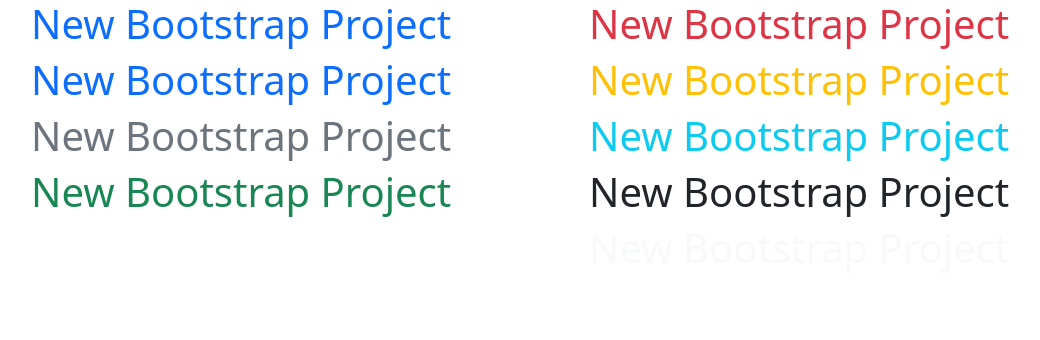
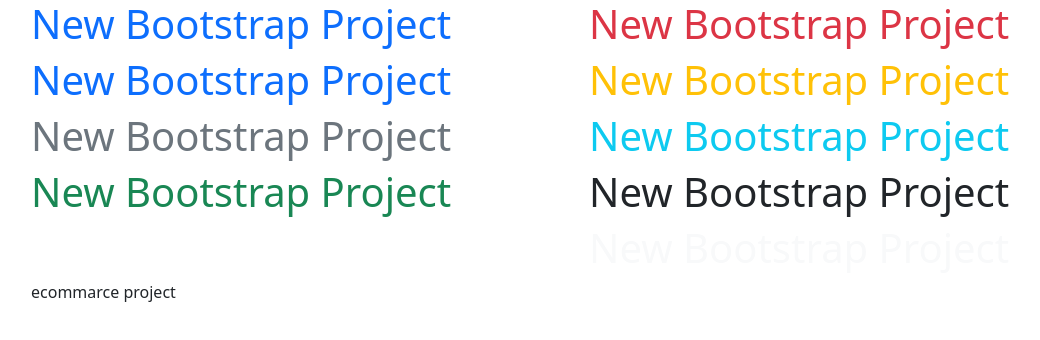
Before and after one commit to orpy7/Bootstrap_project, a plain HTML site: page index.html in a window 1280 px wide. Shown: the whole page, without its empty margins (51-1091 px from the left). Drawn offline with Linux system fonts and the light colour scheme.

Commit message:
ecommarce project

```diff
--- a/index.html
+++ b/index.html
@@ -24,6 +24,9 @@
         </div>
     </div>
 
+    <div class="newheader">
+      ecommarce project
+    </div>
 </div>
 </body>
 </html>
```
